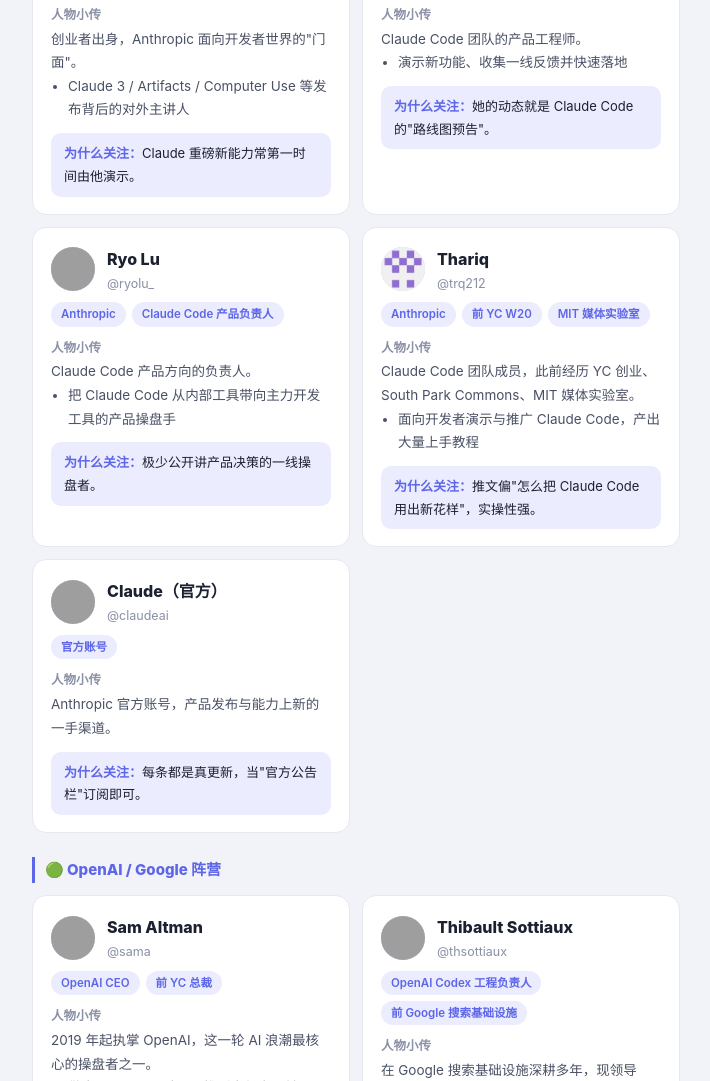
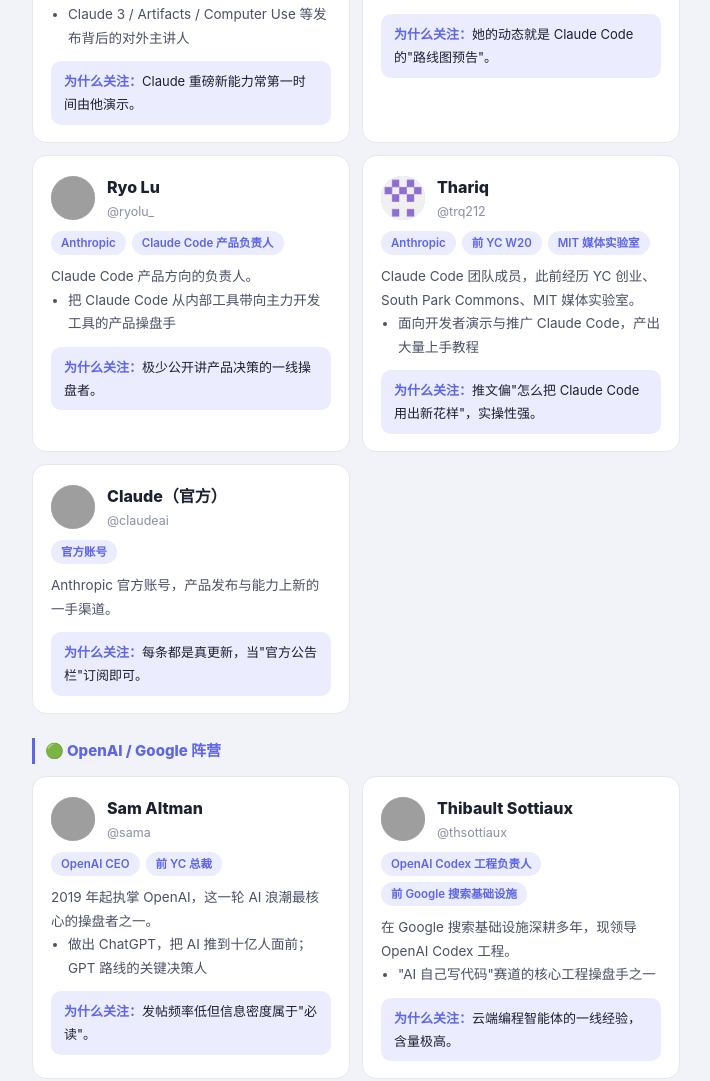
Before and after one commit to WYgao29/follow-builders-web, a plain HTML site: page about.html in a window 1280 px wide. Shown: the part 1719-2800 px from the top of the page, without its empty margins (284-994 px from the left). Drawn offline with Linux system fonts and the light colour scheme; grey boxes are pictures that could not be loaded.

Commit message:
构建者卡片移除「人物小传」标题，简介直接呈现

```diff
--- a/about.html
+++ b/about.html
@@ -143,7 +143,6 @@
       <div class="head"><div class="avatar">K<img src="avatars/karpathy.png" onerror="this.onerror=()=>{this.remove()};this.src='https://unavatar.io/twitter/karpathy?fallback=false'" alt="Karpathy 头像" loading="lazy" referrerpolicy="no-referrer" onerror="this.remove()"></div>
         <div class="who"><div class="name">Andrej Karpathy</div><div class="handle">@karpathy</div></div></div>
       <div class="tags"><span class="tag">OpenAI 创始成员</span><span class="tag">前特斯拉 AI 总监</span><span class="tag">教育创业者</span></div>
-      <h4>人物小传</h4>
             <p>斯坦福博士，师从李飞飞。OpenAI 创始成员，后任特斯拉 AI 总监主导自动驾驶视觉系统，现创办 AI 教育公司 Eureka Labs。</p>
 
       <ul>
@@ -158,7 +157,6 @@
       <div class="head"><div class="avatar">S<img src="avatars/swyx.png" onerror="this.onerror=()=>{this.remove()};this.src='https://unavatar.io/twitter/swyx?fallback=false'" alt="Swyx 头像" loading="lazy" referrerpolicy="no-referrer" onerror="this.remove()"></div>
         <div class="who"><div class="name">Swyx</div><div class="handle">@swyx</div></div></div>
       <div class="tags"><span class="tag">Latent Space 主理人</span><span class="tag">前 AWS / Cloudflare</span></div>
-      <h4>人物小传</h4>
             <p>本名 Shawn Wang，先后在 AWS（Alexa）和 Cloudflare 做开发者关系，现全职投入 AI 内容与创业孵化。</p>
 
       <ul>
@@ -175,7 +173,6 @@
       <div class="head"><div class="avatar">B<img src="avatars/bcherny.png" onerror="this.onerror=()=>{this.remove()};this.src='https://unavatar.io/twitter/bcherny?fallback=false'" alt="Boris Cherny 头像" loading="lazy" referrerpolicy="no-referrer" onerror="this.remove()"></div>
         <div class="who"><div class="name">Boris Cherny</div><div class="handle">@bcherny</div></div></div>
       <div class="tags"><span class="tag">Claude Code 之父</span><span class="tag">《Programming TypeScript》作者</span></div>
-      <h4>人物小传</h4>
             <p>资深工程人，曾任职 Facebook 等，在 TypeScript 圈早有名望。</p>
 
       <ul>
@@ -189,7 +186,6 @@
       <div class="head"><div class="avatar">A<img src="https://unavatar.io/twitter/AmandaAskell?fallback=false" alt="Amanda Askell 头像" loading="lazy" referrerpolicy="no-referrer" onerror="this.remove()"></div>
         <div class="who"><div class="name">Amanda Askell</div><div class="handle">@AmandaAskell</div></div></div>
       <div class="tags"><span class="tag">Anthropic 联合创始人</span><span class="tag">哲学博士</span></div>
-      <h4>人物小传</h4>
             <p>纽约大学哲学博士，Anthropic 创始团队元老。</p>
 
       <ul>
@@ -203,7 +199,6 @@
       <div class="head"><div class="avatar">A<img src="avatars/alexalbert__.png" onerror="this.onerror=()=>{this.remove()};this.src='https://unavatar.io/twitter/alexalbert__?fallback=false'" alt="Alex Albert 头像" loading="lazy" referrerpolicy="no-referrer" onerror="this.remove()"></div>
         <div class="who"><div class="name">Alex Albert</div><div class="handle">@alexalbert__</div></div></div>
       <div class="tags"><span class="tag">Anthropic 开发者关系负责人</span></div>
-      <h4>人物小传</h4>
             <p>创业者出身，Anthropic 面向开发者世界的"门面"。</p>
 
       <ul>
@@ -216,7 +211,6 @@
       <div class="head"><div class="avatar">C<img src="https://unavatar.io/twitter/_catwu?fallback=false" alt="Cat Wu 头像" loading="lazy" referrerpolicy="no-referrer" onerror="this.remove()"></div>
         <div class="who"><div class="name">Cat Wu</div><div class="handle">@_catwu</div></div></div>
       <div class="tags"><span class="tag">Anthropic</span><span class="tag">Claude Code 团队</span></div>
-      <h4>人物小传</h4>
             <p>Claude Code 团队的产品工程师。</p>
 
       <ul><li>演示新功能、收集一线反馈并快速落地</li></ul>
@@ -227,7 +221,6 @@
       <div class="head"><div class="avatar">R<img src="https://unavatar.io/twitter/ryolu_?fallback=false" alt="Ryo Lu 头像" loading="lazy" referrerpolicy="no-referrer" onerror="this.remove()"></div>
         <div class="who"><div class="name">Ryo Lu</div><div class="handle">@ryolu_</div></div></div>
       <div class="tags"><span class="tag">Anthropic</span><span class="tag">Claude Code 产品负责人</span></div>
-      <h4>人物小传</h4>
             <p>Claude Code 产品方向的负责人。</p>
 
       <ul><li>把 Claude Code 从内部工具带向主力开发工具的产品操盘手</li></ul>
@@ -238,7 +231,6 @@
       <div class="head"><div class="avatar">T<img src="avatars/trq212.png" onerror="this.onerror=()=>{this.remove()};this.src='https://unavatar.io/twitter/trq212?fallback=false'" alt="Thariq 头像" loading="lazy" referrerpolicy="no-referrer" onerror="this.remove()"></div>
         <div class="who"><div class="name">Thariq</div><div class="handle">@trq212</div></div></div>
       <div class="tags"><span class="tag">Anthropic</span><span class="tag">前 YC W20</span><span class="tag">MIT 媒体实验室</span></div>
-      <h4>人物小传</h4>
             <p>Claude Code 团队成员，此前经历 YC 创业、South Park Commons、MIT 媒体实验室。</p>
 
       <ul><li>面向开发者演示与推广 Claude Code，产出大量上手教程</li></ul>
@@ -249,7 +241,6 @@
       <div class="head"><div class="avatar">C<img src="https://unavatar.io/twitter/claudeai?fallback=false" alt="Claude 头像" loading="lazy" referrerpolicy="no-referrer" onerror="this.remove()"></div>
         <div class="who"><div class="name">Claude（官方）</div><div class="handle">@claudeai</div></div></div>
       <div class="tags"><span class="tag">官方账号</span></div>
-      <h4>人物小传</h4>
             <p>Anthropic 官方账号，产品发布与能力上新的一手渠道。</p>
       <div class="why"><b>为什么关注：</b>每条都是真更新，当"官方公告栏"订阅即可。</div>
     </div>
@@ -261,7 +252,6 @@
       <div class="head"><div class="avatar">S<img src="https://unavatar.io/twitter/sama?fallback=false" alt="Sam Altman 头像" loading="lazy" referrerpolicy="no-referrer" onerror="this.remove()"></div>
         <div class="who"><div class="name">Sam Altman</div><div class="handle">@sama</div></div></div>
       <div class="tags"><span class="tag">OpenAI CEO</span><span class="tag">前 YC 总裁</span></div>
-      <h4>人物小传</h4>
             <p>2019 年起执掌 OpenAI，这一轮 AI 浪潮最核心的操盘者之一。</p>
 
       <ul><li>做出 ChatGPT，把 AI 推到十亿人面前；GPT 路线的关键决策人</li></ul>
@@ -272,7 +262,6 @@
       <div class="head"><div class="avatar">T<img src="https://unavatar.io/twitter/thsottiaux?fallback=false" alt="Thibault Sottiaux 头像" loading="lazy" referrerpolicy="no-referrer" onerror="this.remove()"></div>
         <div class="who"><div class="name">Thibault Sottiaux</div><div class="handle">@thsottiaux</div></div></div>
       <div class="tags"><span class="tag">OpenAI Codex 工程负责人</span><span class="tag">前 Google 搜索基础设施</span></div>
-      <h4>人物小传</h4>
             <p>在 Google 搜索基础设施深耕多年，现领导 OpenAI Codex 工程。</p>
 
       <ul><li>"AI 自己写代码"赛道的核心工程操盘手之一</li></ul>
@@ -283,7 +272,6 @@
       <div class="head"><div class="avatar">J<img src="https://unavatar.io/twitter/joshwoodward?fallback=false" alt="Josh Woodward 头像" loading="lazy" referrerpolicy="no-referrer" onerror="this.remove()"></div>
         <div class="who"><div class="name">Josh Woodward</div><div class="handle">@joshwoodward</div></div></div>
       <div class="tags"><span class="tag">Google Labs 副总裁</span><span class="tag">Gemini 应用 / AI Studio</span></div>
-      <h4>人物小传</h4>
             <p>Google 消费级 AI 产品线实权负责人。</p>
 
       <ul><li>统领 Gemini 应用、AI Studio、NotebookLM；NotebookLM 音频概览等现象级功能的推动者</li></ul>
@@ -294,7 +282,6 @@
       <div class="head"><div class="avatar">G<img src="https://unavatar.io/twitter/GoogleLabs?fallback=false" alt="Google Labs 头像" loading="lazy" referrerpolicy="no-referrer" onerror="this.remove()"></div>
         <div class="who"><div class="name">Google Labs</div><div class="handle">@GoogleLabs</div></div></div>
       <div class="tags"><span class="tag">官方账号</span></div>
-      <h4>人物小传</h4>
             <p>Google 实验部门官方账号（NotebookLM、Jules、Flow 等）。</p>
       <div class="why"><b>为什么关注：</b>Google 的 AI 黑科技常在这里悄悄上线。</div>
     </div>
@@ -306,7 +293,6 @@
       <div class="head"><div class="avatar">A<img src="avatars/amasad.png" onerror="this.onerror=()=>{this.remove()};this.src='https://unavatar.io/twitter/amasad?fallback=false'" alt="Amjad Masad 头像" loading="lazy" referrerpolicy="no-referrer" onerror="this.remove()"></div>
         <div class="who"><div class="name">Amjad Masad</div><div class="handle">@amasad</div></div></div>
       <div class="tags"><span class="tag">Replit CEO / 联合创始人</span></div>
-      <h4>人物小传</h4>
             <p>早年参与 Codecademy 与 Hacker News 基础设施，2016 年创办 Replit。</p>
 
       <ul><li>Replit Agent——"一句话搭一个应用"，把 AI 编程带给零基础人群</li></ul>
@@ -317,7 +303,6 @@
       <div class="head"><div class="avatar">G<img src="avatars/rauchg.png" onerror="this.onerror=()=>{this.remove()};this.src='https://unavatar.io/twitter/rauchg?fallback=false'" alt="Guillermo Rauch 头像" loading="lazy" referrerpolicy="no-referrer" onerror="this.remove()"></div>
         <div class="who"><div class="name">Guillermo Rauch</div><div class="handle">@rauchg</div></div></div>
       <div class="tags"><span class="tag">Vercel CEO</span><span class="tag">Next.js 作者</span></div>
-      <h4>人物小传</h4>
             <p>开源明星：写了百万开发者在用的 Next.js，2015 年创办 Vercel。</p>
 
       <ul><li>v0——自然语言生成界面与全栈应用，定义"AI 生成式开发"范式</li></ul>
@@ -328,7 +313,6 @@
       <div class="head"><div class="avatar">P<img src="avatars/steipete.png" onerror="this.onerror=()=>{this.remove()};this.src='https://unavatar.io/twitter/steipete?fallback=false'" alt="Peter Steinberger 头像" loading="lazy" referrerpolicy="no-referrer" onerror="this.remove()"></div>
         <div class="who"><div class="name">Peter Steinberger</div><div class="handle">@steipete</div></div></div>
       <div class="tags"><span class="tag">PSPDFKit 创始人</span><span class="tag">OpenClaw 作者</span></div>
-      <h4>人物小传</h4>
             <p>iOS 场标志性人物，创办 PSPDFKit 做到行业第一；"退休"后杀回 AI 领域。</p>
 
       <ul><li>OpenClaw——让 AI 智能体真正"动手干活"的开源框架；公开全部极限工作流实验</li></ul>
@@ -342,7 +326,6 @@
       <div class="head"><div class="avatar">A<img src="https://unavatar.io/twitter/levie?fallback=false" alt="Aaron Levie 头像" loading="lazy" referrerpolicy="no-referrer" onerror="this.remove()"></div>
         <div class="who"><div class="name">Aaron Levie</div><div class="handle">@levie</div></div></div>
       <div class="tags"><span class="tag">Box CEO / 联合创始人</span></div>
-      <h4>人物小传</h4>
             <p>2005 年辍学创办 Box，企业软件圈服役最久的 CEO 之一。</p>
 
       <ul><li>Box AI——把大模型嵌入企业内容管理的先行实践；金句点评 AI 重构企业软件</li></ul>
@@ -353,7 +336,6 @@
       <div class="head"><div class="avatar">G<img src="avatars/garrytan.png" onerror="this.onerror=()=>{this.remove()};this.src='https://unavatar.io/twitter/garrytan?fallback=false'" alt="Garry Tan 头像" loading="lazy" referrerpolicy="no-referrer" onerror="this.remove()"></div>
         <div class="who"><div class="name">Garry Tan</div><div class="handle">@garrytan</div></div></div>
       <div class="tags"><span class="tag">Y Combinator 总裁</span><span class="tag">Initialized 联合创始人</span></div>
-      <h4>人物小传</h4>
             <p>工程师 + 设计师双栖：Posterous 联合创始人、Initialized 顶级天使基金联合创始人，2023 年起执掌 YC。</p>
 
       <ul><li>亲历数千家 AI 初创的诞生与筛选，推动 YC 批次 AI 公司过半</li></ul>
@@ -364,7 +346,6 @@
       <div class="head"><div class="avatar">M<img src="avatars/mattturck.png" onerror="this.onerror=()=>{this.remove()};this.src='https://unavatar.io/twitter/mattturck?fallback=false'" alt="Matt Turck 头像" loading="lazy" referrerpolicy="no-referrer" onerror="this.remove()"></div>
         <div class="who"><div class="name">Matt Turck</div><div class="handle">@mattturck</div></div></div>
       <div class="tags"><span class="tag">FirstMark 合伙人</span><span class="tag">MAD Podcast 主持</span></div>
-      <h4>人物小传</h4>
             <p>数据/AI 投资老兵，Data Driven NYC 创办人、《MAD Landscape》作者。</p>
 
       <ul><li>年度 MAD 全景图是行业公认的生态地图</li></ul>
@@ -375,7 +356,6 @@
       <div class="head"><div class="avatar">N<img src="https://unavatar.io/twitter/nikunj?fallback=false" alt="Nikunj Kothari 头像" loading="lazy" referrerpolicy="no-referrer" onerror="this.remove()"></div>
         <div class="who"><div class="name">Nikunj Kothari</div><div class="handle">@nikunj</div></div></div>
       <div class="tags"><span class="tag">FPV Ventures 合伙人</span><span class="tag">前 Khosla Ventures</span></div>
-      <h4>人物小传</h4>
             <p>电子工程出身，Meter / Opendoor / Shyp / LinkedIn 等公司早期产品成员，后转投资。</p>
 
       <ul><li>专注种子/A 轮 AI 投资，写"AI 原生组织运营"小短文常被疯转</li></ul>
@@ -386,7 +366,6 @@
       <div class="head"><div class="avatar">A<img src="avatars/adityaag.png" onerror="this.onerror=()=>{this.remove()};this.src='https://unavatar.io/twitter/adityaag?fallback=false'" alt="Aditya Agarwal 头像" loading="lazy" referrerpolicy="no-referrer" onerror="this.remove()"></div>
         <div class="who"><div class="name">Aditya Agarwal</div><div class="handle">@adityaag</div></div></div>
       <div class="tags"><span class="tag">South Park Commons 合伙人</span><span class="tag">前 Dropbox CTO</span></div>
-      <h4>人物小传</h4>
             <p>Facebook 早期工程师、Dropbox CTO、Flipkart 董事，现 SPC 普通合伙人，Bevel Health 联合创始人。</p>
 
       <ul><li>以"造过大系统的人"的视角投资与点评 AI 公司</li></ul>
@@ -400,7 +379,6 @@
       <div class="head"><div class="avatar">D<img src="https://unavatar.io/twitter/danshipper?fallback=false" alt="Dan Shipper 头像" loading="lazy" referrerpolicy="no-referrer" onerror="this.remove()"></div>
         <div class="who"><div class="name">Dan Shipper</div><div class="handle">@danshipper</div></div></div>
       <div class="tags"><span class="tag">Every CEO</span><span class="tag">AI & I 播客主持</span></div>
-      <h4>人物小传</h4>
             <p>作家出身的创业者，创办 AI 订阅媒体 Every。</p>
 
       <ul><li>开创"跟构建者对谈怎么用 AI 工作"的内容形态并公开方法论</li></ul>
@@ -411,7 +389,6 @@
       <div class="head"><div class="avatar">P<img src="avatars/petergyang.png" onerror="this.onerror=()=>{this.remove()};this.src='https://unavatar.io/twitter/petergyang?fallback=false'" alt="Peter Yang 头像" loading="lazy" referrerpolicy="no-referrer" onerror="this.remove()"></div>
         <div class="who"><div class="name">Peter Yang</div><div class="handle">@petergyang</div></div></div>
       <div class="tags"><span class="tag">前 Roblox 产品总监</span><span class="tag">AI 教育创作者</span></div>
-      <h4>人物小传</h4>
             <p>历任 Roblox 产品总监、AWS 首席产品经理，现全职做 AI 内容。</p>
 
       <ul><li>产品经理视角的 AI 工具教程与访谈，门槛低、可操作性强</li></ul>
@@ -422,7 +399,6 @@
       <div class="head"><div class="avatar">N<img src="avatars/thenanyu.png" onerror="this.onerror=()=>{this.remove()};this.src='https://unavatar.io/twitter/thenanyu?fallback=false'" alt="Nan Yu 头像" loading="lazy" referrerpolicy="no-referrer" onerror="this.remove()"></div>
         <div class="who"><div class="name">Nan Yu</div><div class="handle">@thenanyu</div></div></div>
       <div class="tags"><span class="tag">前 Notion 产品负责人</span></div>
-      <h4>人物小传</h4>
             <p>长期担任 Notion 产品负责人，亲历 Notion AI 早期探索。</p>
 
       <ul><li>大模型嵌入知识管理产品的先行实践者</li></ul>
@@ -433,7 +409,6 @@
       <div class="head"><div class="avatar">Z<img src="avatars/zarazhangrui.png" onerror="this.onerror=()=>{this.remove()};this.src='https://unavatar.io/twitter/zarazhangrui?fallback=false'" alt="Zara Zhang 头像" loading="lazy" referrerpolicy="no-referrer" onerror="this.remove()"></div>
         <div class="who"><div class="name">Zara Zhang</div><div class="handle">@zarazhangrui</div></div></div>
       <div class="tags"><span class="tag">上游 skill 作者</span><span class="tag">独立 AI 开发者</span><span class="tag">Harvard '17</span></div>
-      <h4>人物小传</h4>
             <p>常驻加州的华人独立开发者，自述"至今不会手写一行代码"，全部作品用 AI 编程智能体完成。</p>
 
       <ul><li>frontend-slides（28k+ star）、follow-builders（6.4k star）等多个爆款开源项目</li></ul>
@@ -444,7 +419,6 @@
       <div class="head"><div class="avatar">M<img src="https://unavatar.io/twitter/realmadhuguru?fallback=false" alt="Madhu Guru 头像" loading="lazy" referrerpolicy="no-referrer" onerror="this.remove()"></div>
         <div class="who"><div class="name">Madhu Guru</div><div class="handle">@realmadhuguru</div></div></div>
       <div class="tags"><span class="tag">Meta AI 高级总监</span><span class="tag">前 Google</span></div>
-      <h4>人物小传</h4>
             <p>Sr Director, AI at Meta; Prev: Google。大厂 AI 一线管理者。</p>
 
       <ul><li>"AI 时代打法半年一变"等一手观察，高频输出实战心得</li></ul>
```
Lines whose indentation alone changed are shown as unchanged.
